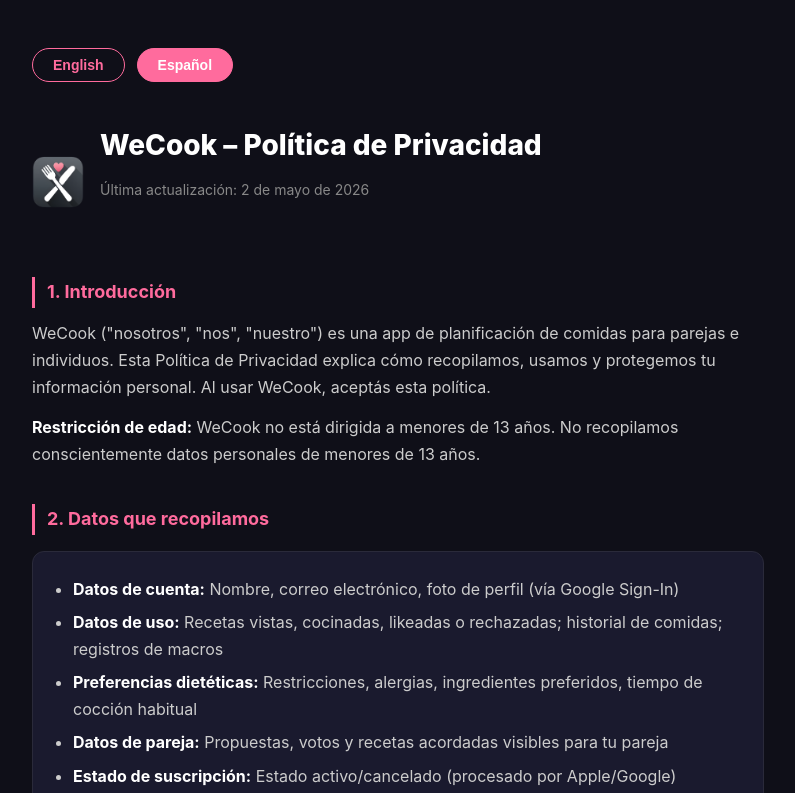
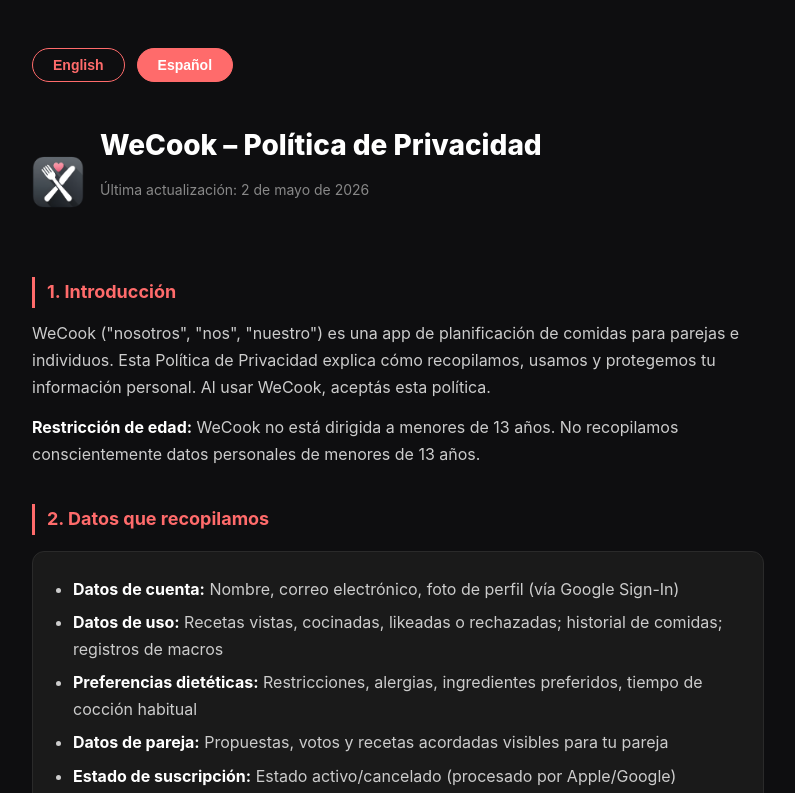
Before and after one commit to ginobuyatti/personal-ai-chef-privacy, a plain HTML site: page index.html in a window 1280 px wide. Both pictures are taken after a click on the button "Español". Shown: the top 793 px of the page, without its empty margins (242-1037 px from the left). Drawn offline with Linux system fonts and the light colour scheme.

Commit message:
Update color scheme in index.html

```diff
--- a/index.html
+++ b/index.html
@@ -8,7 +8,7 @@
     * { box-sizing: border-box; margin: 0; padding: 0; }
     body {
       font-family: -apple-system, BlinkMacSystemFont, 'Segoe UI', sans-serif;
-      background: #0f0f18;
+      background: #0E0E10;
       color: #e0e0e0;
       line-height: 1.7;
     }
@@ -18,11 +18,11 @@
     .lang-switcher { display: flex; gap: 12px; margin-bottom: 40px; }
     .lang-btn {
       padding: 8px 20px; border-radius: 20px;
-      border: 1.5px solid #FF6B9D; background: transparent;
-      color: #FF6B9D; cursor: pointer; font-size: 14px; font-weight: 600;
+      border: 1.5px solid #FF6B6B; background: transparent;
+      color: #FF6B6B; cursor: pointer; font-size: 14px; font-weight: 600;
       transition: all 0.2s;
     }
-    .lang-btn.active { background: #FF6B9D; color: #fff; }
+    .lang-btn.active { background: #FF6B6B; color: #fff; }
 
     /* Header */
     .header { display: flex; align-items: center; gap: 16px; margin-bottom: 8px; }
@@ -31,21 +31,21 @@
     .subtitle { color: #888; font-size: 14px; margin-bottom: 40px; }
 
     h2 {
-      font-size: 18px; font-weight: 700; color: #FF6B9D;
-      margin: 36px 0 12px; border-left: 3px solid #FF6B9D; padding-left: 12px;
+      font-size: 18px; font-weight: 700; color: #FF6B6B;
+      margin: 36px 0 12px; border-left: 3px solid #FF6B6B; padding-left: 12px;
     }
     p { margin-bottom: 12px; color: #ccc; }
     ul { margin: 8px 0 12px 20px; color: #ccc; }
     li { margin-bottom: 6px; }
     strong { color: #fff; }
     .highlight {
-      background: #1a1a2e; border: 1px solid #2a2a3a;
+      background: #1a1a1a; border: 1px solid #2a2a2a;
       border-radius: 12px; padding: 16px 20px; margin: 16px 0;
     }
-    .contact { color: #FF6B9D; }
+    .contact { color: #FF6B6B; }
     footer {
       margin-top: 60px; padding-top: 20px;
-      border-top: 1px solid #2a2a3a; color: #555; font-size: 13px; text-align: center;
+      border-top: 1px solid #2a2a2a; color: #555; font-size: 13px; text-align: center;
     }
 
     /* Language sections */
```
